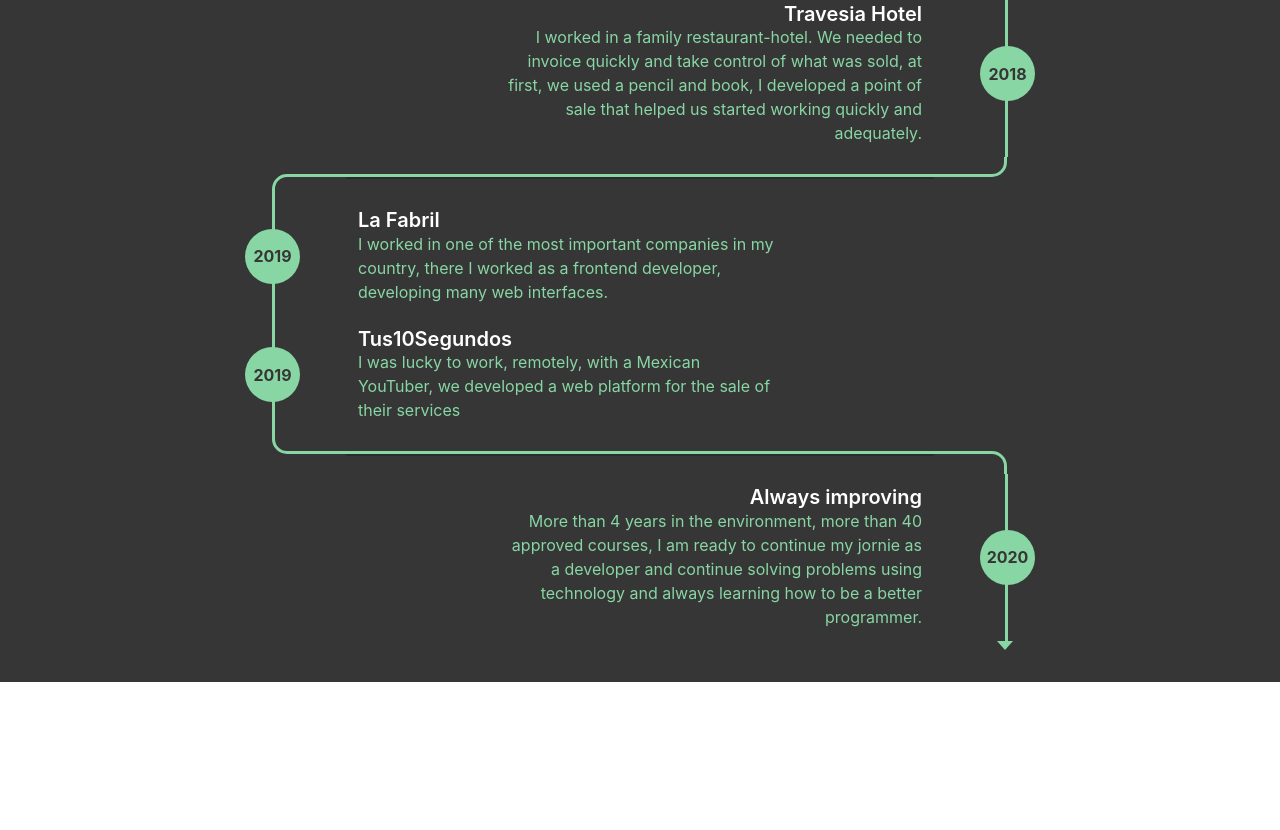
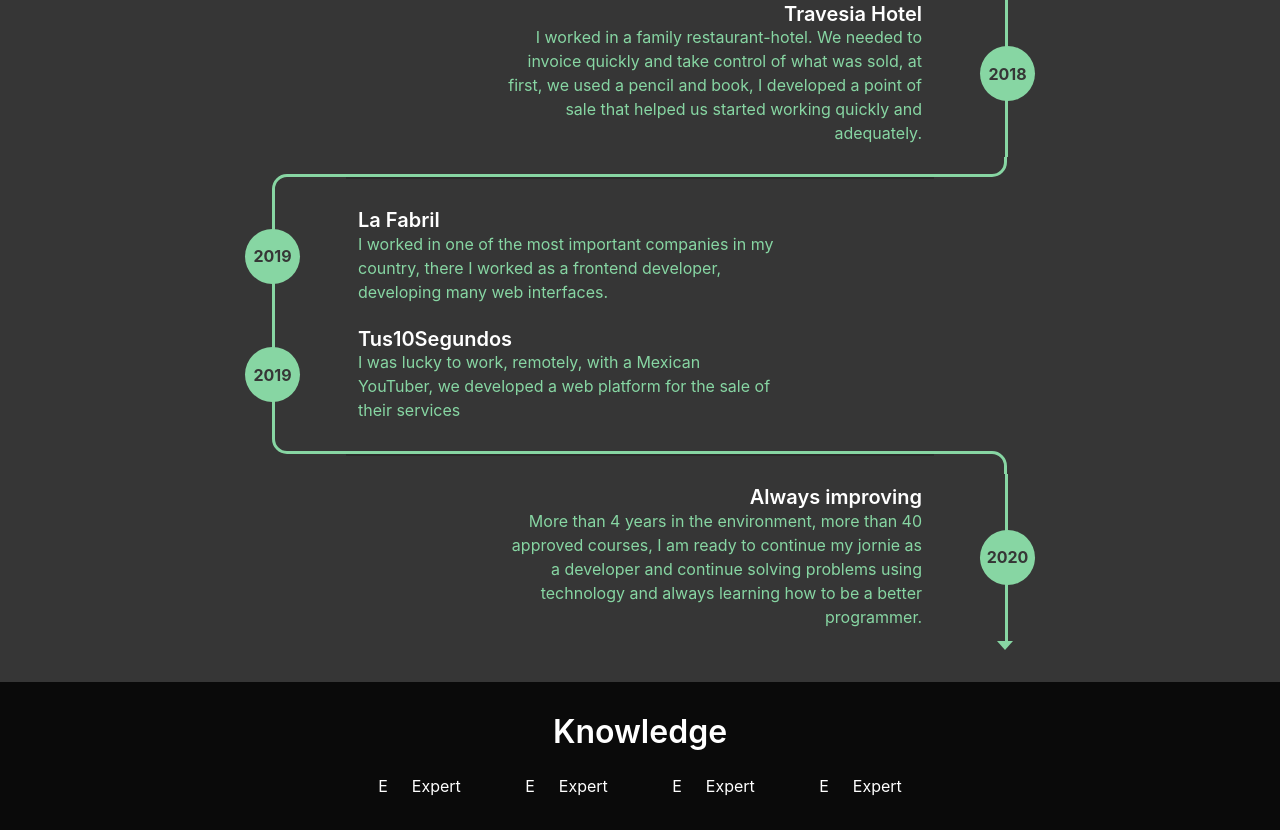
Before and after one commit to EnzoAliatis/cv-enzo, a Gatsby site: page / in a window 1280 px wide. Shown: the part 711-1541 px from the top of the page. Before the commit the page ends 1393 px from the top, so only its background shows below. Built offline with nearby package versions, Linux system fonts and the light colour scheme; Gatsby itself is replaced by a stand-in of ours.

Commit message:
casi listo el layout

```diff
--- /dev/null
+++ b/src/components/knowledge-section.js
@@ -0,0 +1,34 @@
+import React from "react"
+import LvlCircle from "./lvl-circle"
+
+const KnowledgeSection = () => {
+  return (
+    <section class="hero is-black">
+      <div class="hero-body">
+        <div class="container">
+          <h1 class="title has-text-centered">Knowledge</h1>
+          <div className="columns is-centered">
+            <div className="column is-half-desktop">
+              <div className='columns is-mobile is-multiline'>
+                <div className="column is-6-mobile is-content-centered">
+                  <LvlCircle lvl="E" text="Expert" />
+                </div>
+                <div className="column is-6-mobile is-content-centered">
+                  <LvlCircle lvl="E" text="Expert" />
+                </div>
+                <div className="column is-6-mobile is-content-centered" >
+                  <LvlCircle lvl="E" text="Expert" />
+                </div>
+                <div className="column is-6-mobile is-content-centered">
+                  <LvlCircle lvl="E" text="Expert" />
+                </div>
+              </div>
+            </div>
+          </div>
+        </div>
+      </div>
+    </section>
+  )
+}
+
+export default KnowledgeSection
--- /dev/null
+++ b/src/components/lvl-circle.js
@@ -0,0 +1,14 @@
+import React from 'react'
+
+const LvlCircle = ({ color, lvl ,text }) => (
+  <div className='columns is-mobile'>
+    <div className='column is-narrow'>
+      {lvl}
+    </div>
+    <div className='column is-narrow'>
+      {text}
+    </div>
+  </div>
+)
+
+export default LvlCircle
--- a/src/pages/index.js
+++ b/src/pages/index.js
@@ -6,12 +6,14 @@ import SEO from "../components/seo"
 import "./mystyles.scss"
 import ProProfile from "../components/pro-profile"
 import TimelineSection from "../components/timeline-section"
+import KnowledgeSection from "../components/knowledge-section"
 
 const IndexPage = ({ siteTitle }) => (
   <Layout>
     <SEO title='CV' />
     <ProProfile />
     <TimelineSection />
+    <KnowledgeSection />
     {/* <div className="container">
       <div className="columns">
         <div className="column">
```
